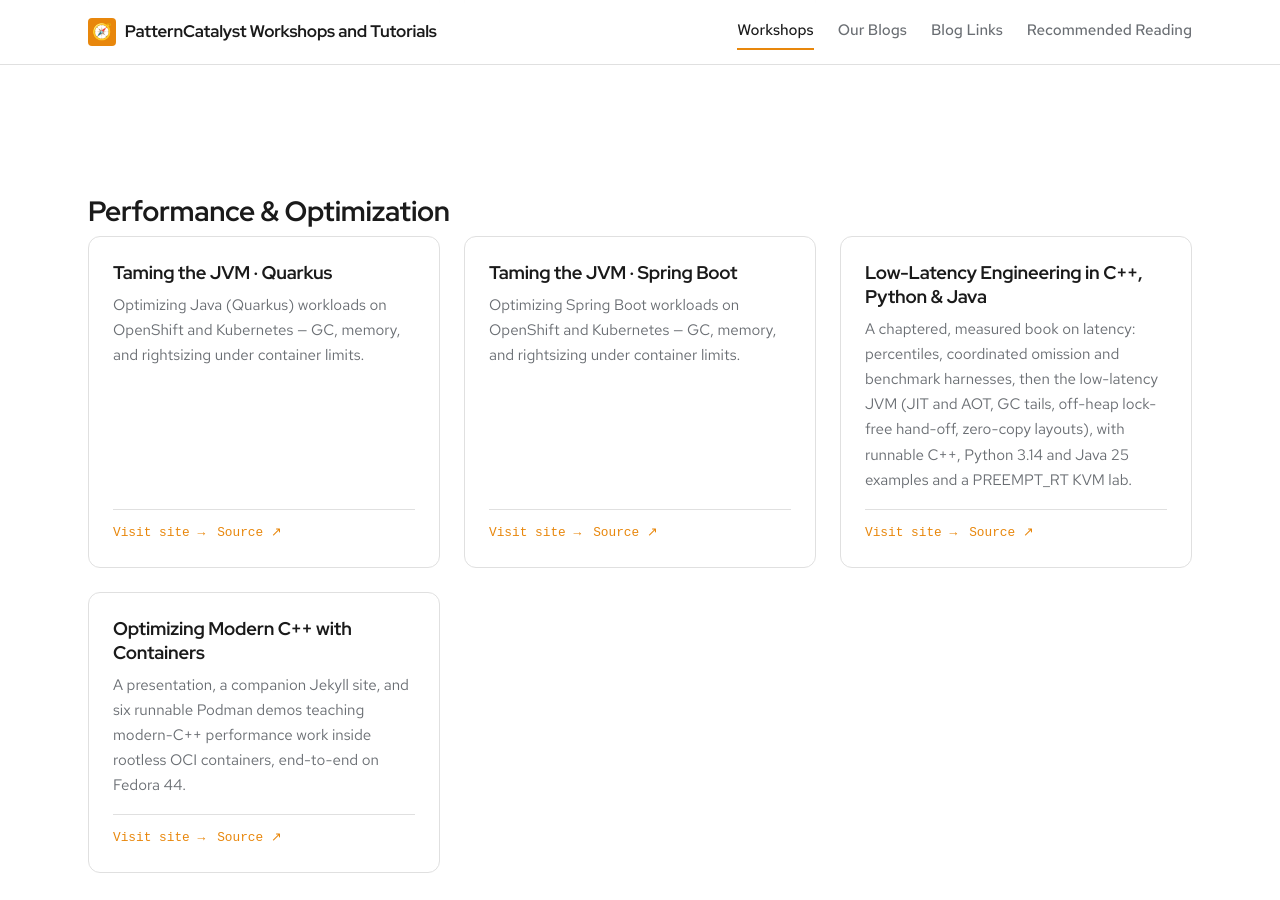
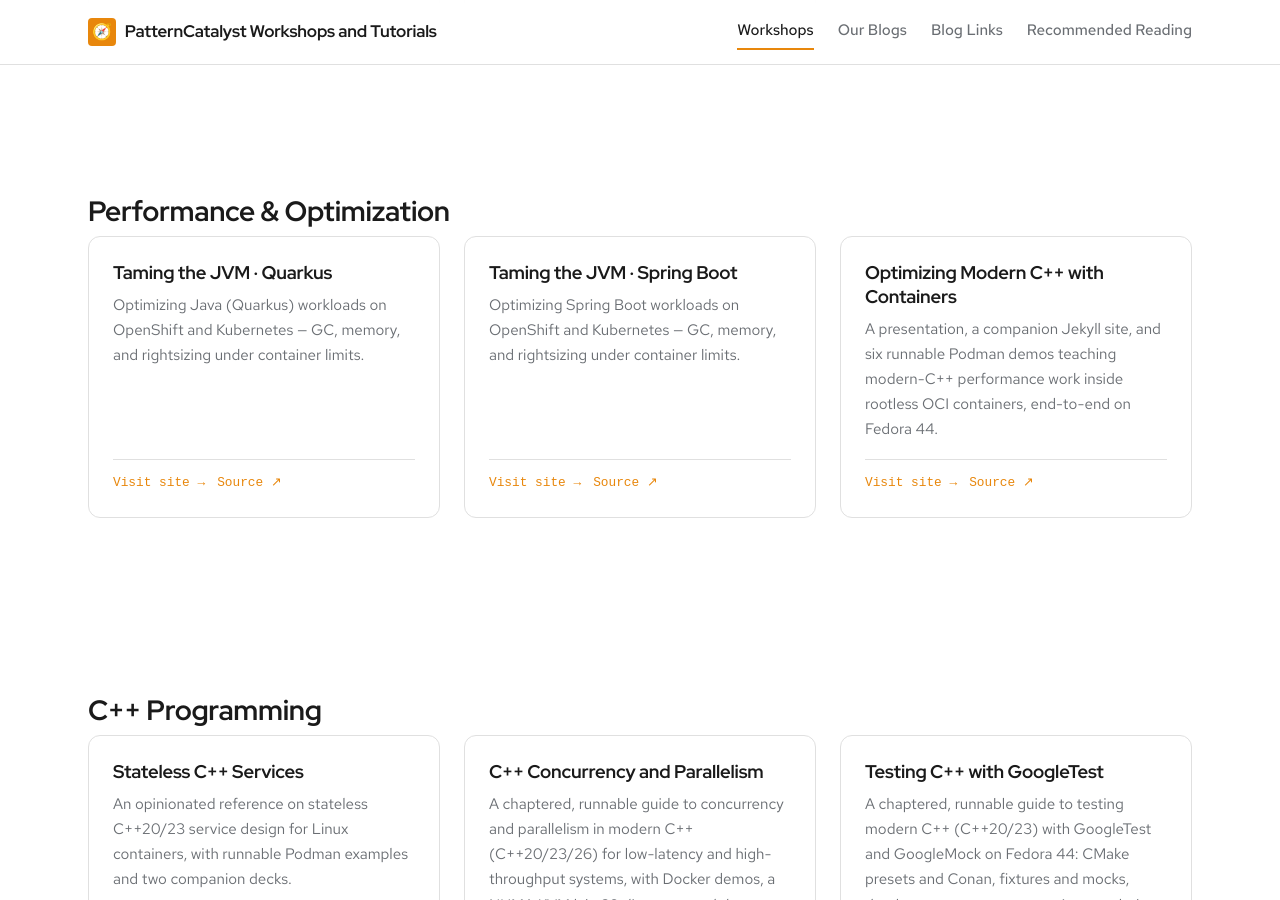
Before and after one commit to patterncatalyst/patterncatalyst-workshops-tutorials-list, a Jekyll site: the page built from index.html, in a window 1280 px wide and 900 px high, scrolled down 3268 px. Built offline with Jekyll 4.4.1, drawn with Linux system fonts in a browser that asks for light colours; some web fonts are replaced.

Commit message:
sites: remove the Low-Latency Engineering card (#46)

```diff
--- a/_data/sites.yml
+++ b/_data/sites.yml
@@ -105,13 +105,6 @@
     synopsis: "Optimizing Spring Boot workloads on OpenShift and Kubernetes — GC, memory, and rightsizing under container limits."
     site_url: "https://patterncatalyst.github.io/spring-boot-optimization/"
     repo_url: "https://github.com/patterncatalyst/spring-boot-optimization"
-
-  - slug: "low-latency-engineering"
-    title: "Low-Latency Engineering in C++, Python & Java"
-    group: "Performance & Optimization"
-    synopsis: "A chaptered, measured book on latency: percentiles, coordinated omission and benchmark harnesses, then the low-latency JVM (JIT and AOT, GC tails, off-heap lock-free hand-off, zero-copy layouts), with runnable C++, Python 3.14 and Java 25 examples and a PREEMPT_RT KVM lab."
-    site_url: "https://patterncatalyst.github.io/low-latency-engineering/"
-    repo_url: "https://github.com/patterncatalyst/low-latency-engineering"
 
   - slug: "cpp-container-optimization-tutorial"
     title: "Optimizing Modern C++ with Containers"
```
